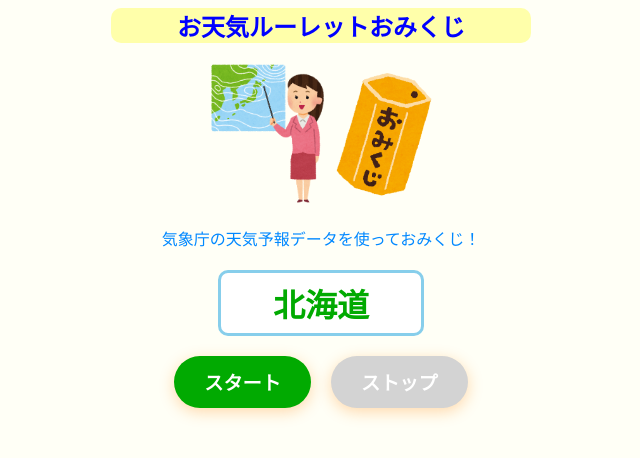
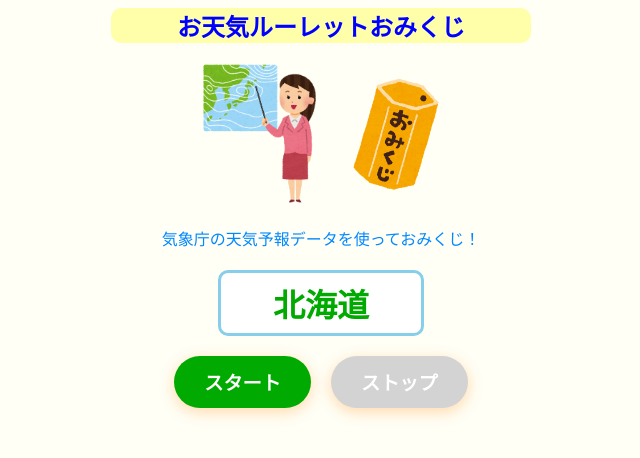
Before and after one commit to pakira-56A/meteorite_or_lifespan, a React (Create React App) app: page / in a window 1280 px wide. Shown: the top 458 px of the page, without its empty margins (319-959 px from the left). Built offline with nearby package versions, Linux system fonts and the light colour scheme.

Commit message:
fix: おみくじ画像の大きさと配置を修正

```diff
--- a/src/App.jsx
+++ b/src/App.jsx
@@ -334,7 +334,7 @@ function App() {
         <img
           src="/images/おみくじ.png"
           alt="おみくじ"
-          style={{ width: "100px", marginLeft: "5px" }}
+          style={{ width: "90px", marginLeft: "30px" }}
         />
       </div>
       <div style={{ color: "#0088ff", margin: "20px 0px" }}>
```
